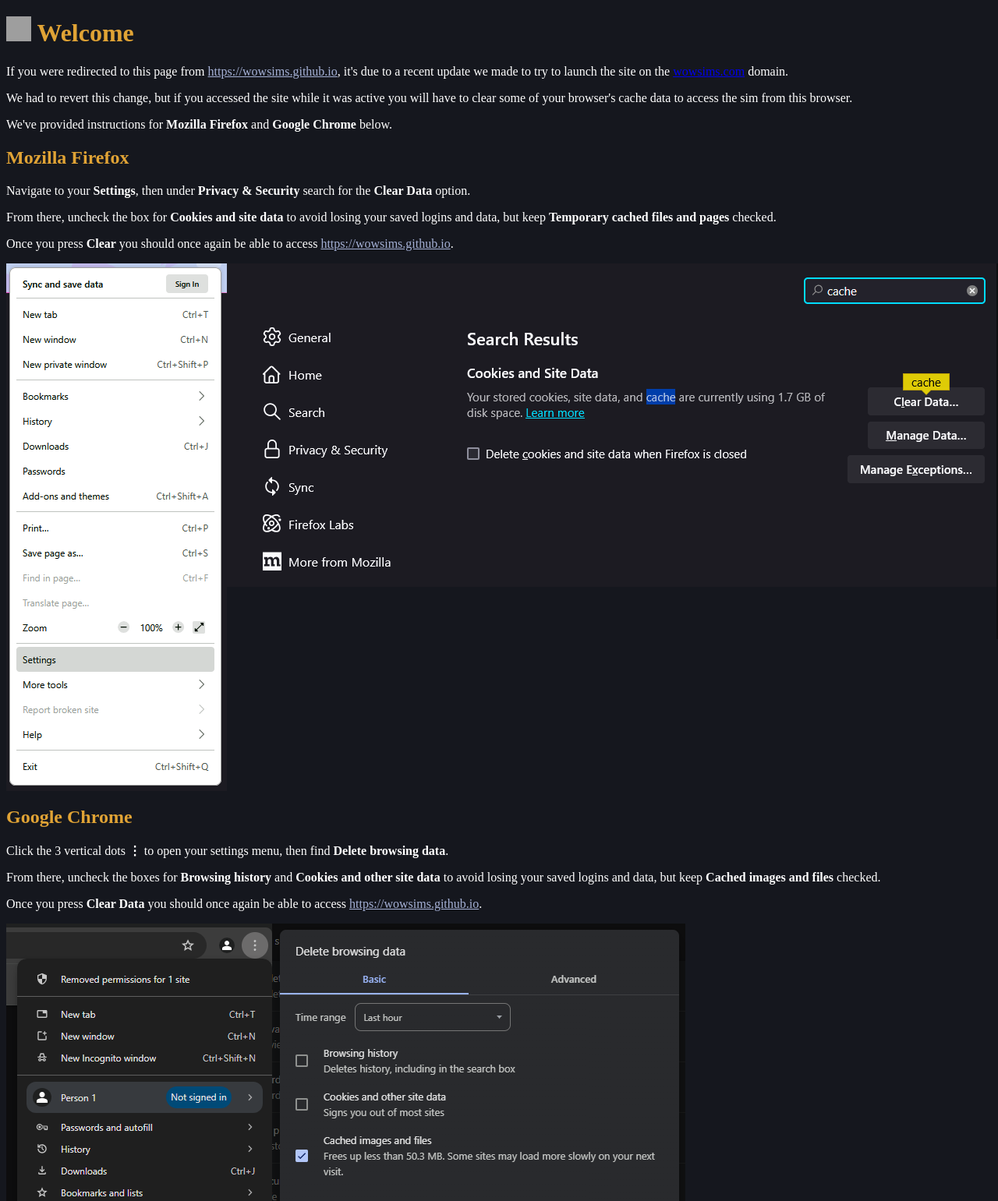
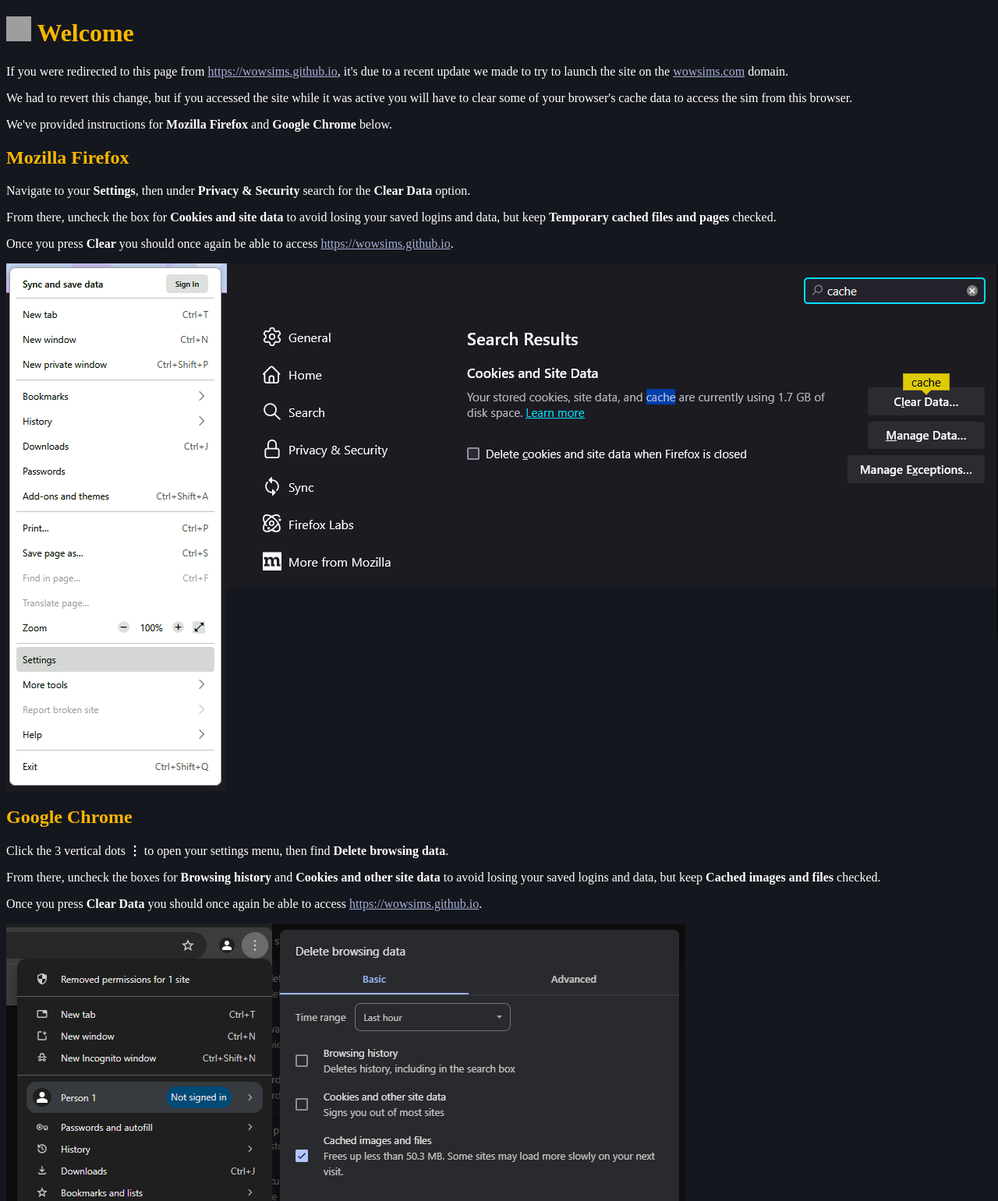
Before and after one commit to wowsims/tmp-wowsims-com, a plain HTML site: page 404.html in a window 1280 px wide. Shown: the top 1541 px of the page at 78% size. Drawn offline with Linux system fonts and the light colour scheme; grey boxes are pictures that could not be loaded.

Commit message:
fix colors

```diff
--- a/404.html
+++ b/404.html
@@ -3,7 +3,7 @@
   <head> </head>
 
   <body style="background-color: #15171e; color: white">
-    <h1 style="color: #e0a335">
+    <h1 style="color: #f8b700">
       <img
         src="https://wowsims.github.io/assets/WoW-Simulator-Icon-0WxURMuu.png"
         width="32"
@@ -16,7 +16,8 @@
       <a href="https://wowsims.github.io" style="color: #a5b1d6"
         >https://wowsims.github.io</a
       >, it's due to a recent update we made to try to launch the site on the
-      <a href="https://wowsims.com">wowsims.com</a> domain.
+      <a href="https://wowsims.com" style="color: #a5b1d6">wowsims.com</a>
+      domain.
     </p>
     <p>
       We had to revert this change, but if you accessed the site while it was
@@ -27,7 +28,7 @@
       We've provided instructions for <b>Mozilla Firefox</b> and
       <b>Google Chrome</b> below.
     </p>
-    <h2 style="color: #e0a335">Mozilla Firefox</h2>
+    <h2 style="color: #f8b700">Mozilla Firefox</h2>
     <p>
       Navigate to your <b>Settings</b>, then under
       <b>Privacy & Security</b> search for the <b>Clear Data</b> option.
@@ -48,7 +49,7 @@
       <img src="/public/firefox-2.png" />
       <img src="/public/firefox-3.png" />
     </div>
-    <h2 style="color: #e0a335">Google Chrome</h2>
+    <h2 style="color: #f8b700">Google Chrome</h2>
     <p>
       Click the 3 vertical dots <b>⋮</b> to open your settings menu, then find
       <b>Delete browsing data</b>.
```
Also changed, not shown: index.html (+5 -4 lines).
